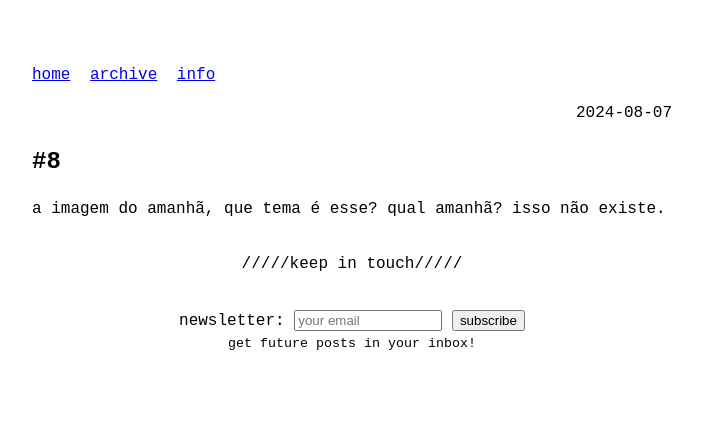
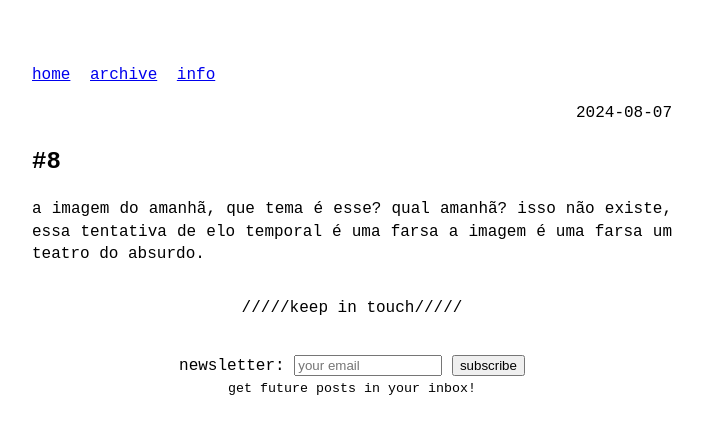
Before and after one commit to odaniloluna/odaniloluna.github.io, a Jekyll site: the page built from _posts/2024-08-07-#8.md, in a window 1280 px wide. Shown: the top 434 px of the page, without its empty margins (288-991 px from the left). Built offline with Jekyll 4.4.1, drawn with Linux system fonts in a browser that asks for light colours.

Commit message:
Update 2024-08-07-#8.md

```diff
--- a/_posts/2024-08-07-#8.md
+++ b/_posts/2024-08-07-#8.md
@@ -5,4 +5,4 @@ slug: #8
 ---
 
 <p class="description" style="text-align: justify;">
-a imagem do amanhã, que tema é esse? qual amanhã? isso não existe.
+a imagem do amanhã, que tema é esse? qual amanhã? isso não existe, essa tentativa de elo temporal é uma farsa a imagem é uma farsa um teatro do absurdo.
```
